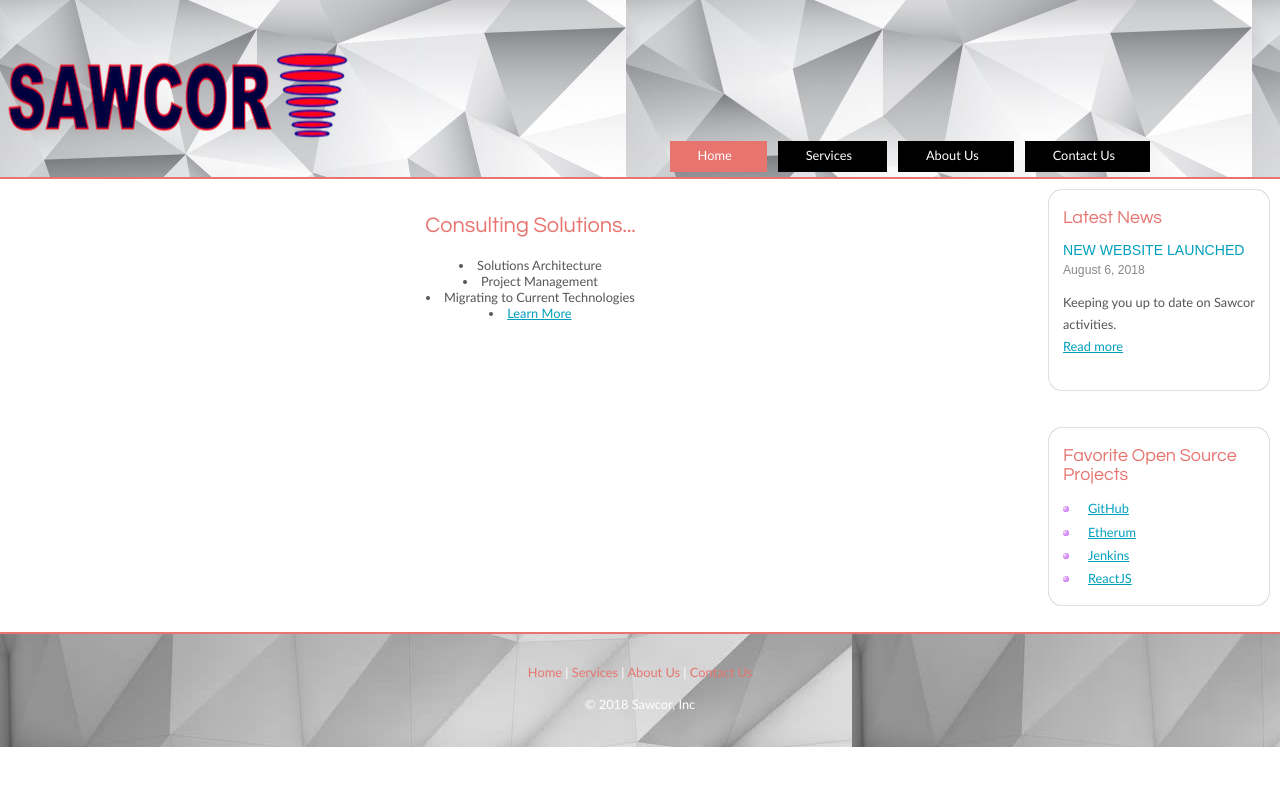
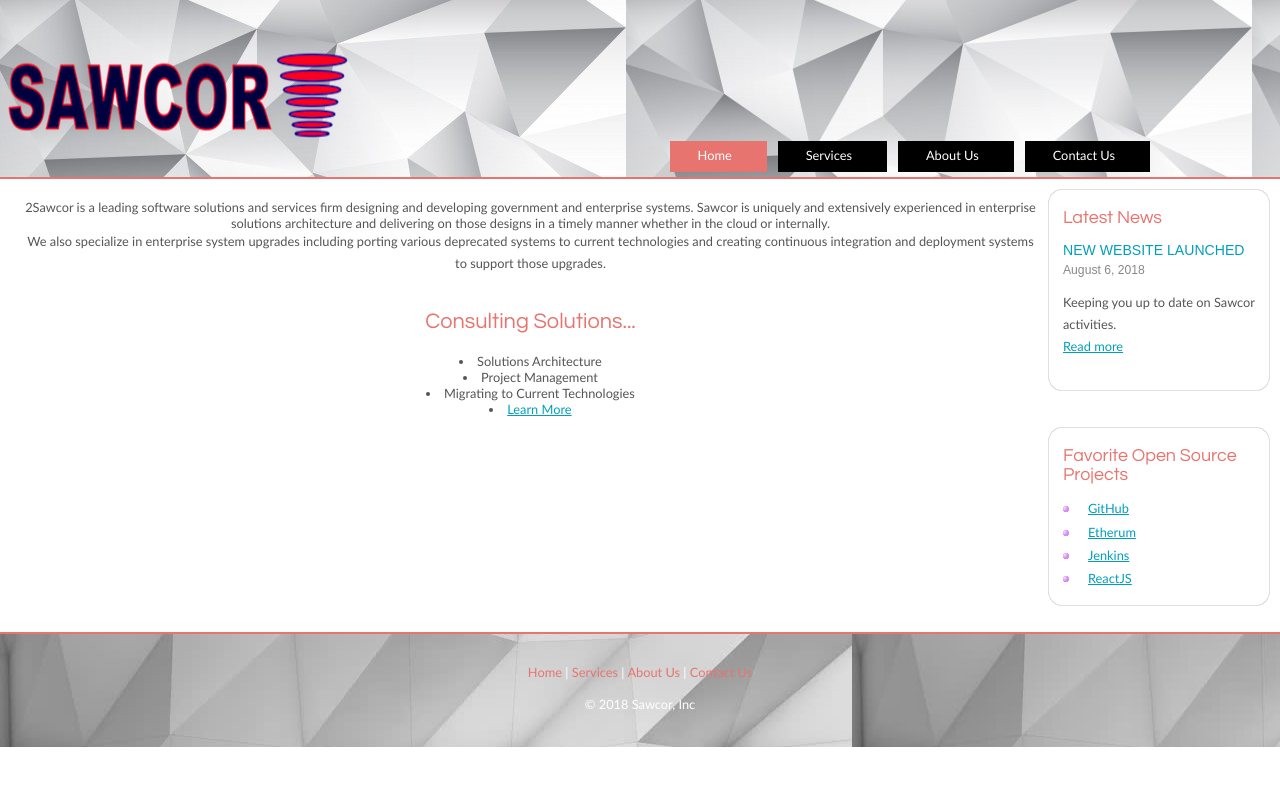
Before and after one commit to bttruckee/SawcorWebsite, a plain HTML site: page index.html in a window 1280 px wide. Drawn offline with Linux system fonts and the light colour scheme.

Commit message:
Home page updates.

```diff
--- a/index.html
+++ b/index.html
@@ -68,6 +68,10 @@
         </div>
       </div>
       <div id="content_2">
+          2Sawcor is a leading software solutions and services firm designing and developing government and enterprise systems.  Sawcor is uniquely and extensively experienced in enterprise solutions architecture and delivering on those designs in a timely manner whether in the cloud or internally.
+        <p>
+          We also specialize in enterprise system upgrades including porting various deprecated systems to current technologies and creating continuous integration and deployment systems to support those upgrades.
+        </p>
         <!-- insert the page content here -->
         <h1>Consulting Solutions...</h1>
         <li>Solutions Architecture</li>
```
